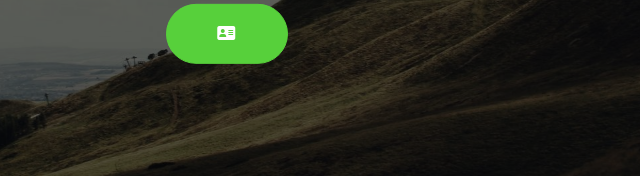
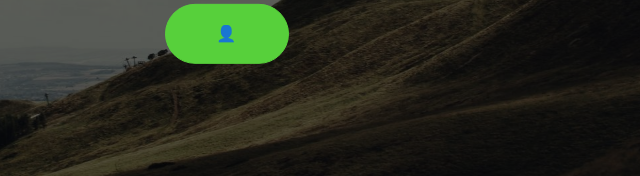
Before and after one commit to fathu054/intro, a plain HTML site: page index.html in a window 1280 px wide. Shown: the part 464-640 px from the top of the page, 413-1053 px from the left. Drawn offline with Linux system fonts and the light colour scheme.

Commit message:
Update index.html

```diff
--- a/index.html
+++ b/index.html
@@ -39,8 +39,7 @@
                                     <div class="lds-ellipsis"><div></div><div></div><div></div><div></div></div>
 
                                     <!-- Options btn color: .btn-success | .btn-info | .btn-warning | .btn-danger | .btn-primary -->
-                                    <div class="title__action"><a href="https://fathu054.pythonanywhere.com/admin" class="btn btn-success">
-<i class='fas fa-address-card'></i></a></div>
+                                    <div class="title__action"><a href="https://fathu054.pythonanywhere.com/admin" class="btn btn-success">👤</a></div>
                                 </div>
                                 <!-- .title-01 -->
                             </div>
```
